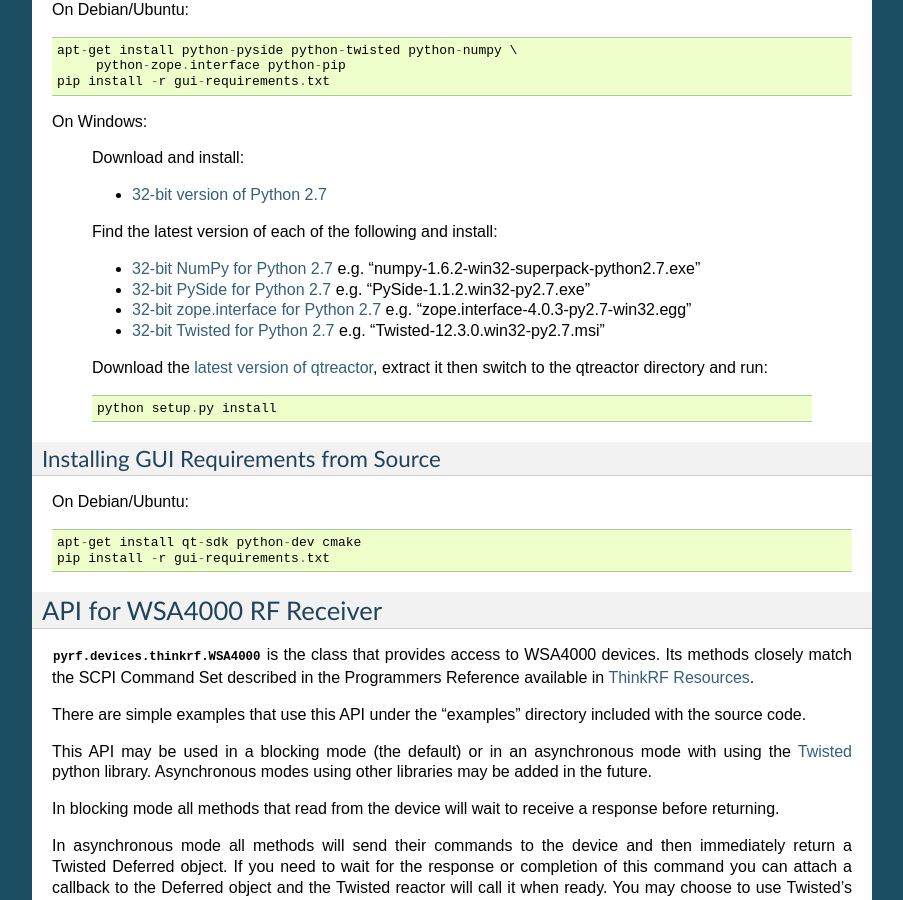
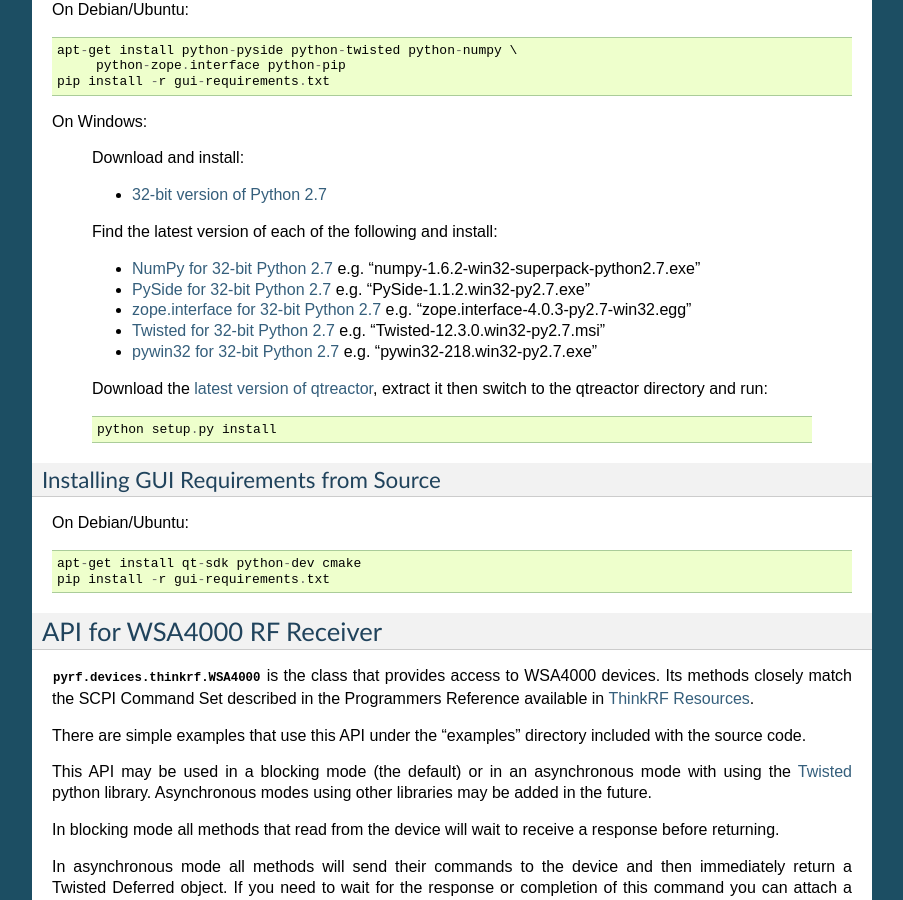
Before and after one commit to pyrf/pyrf, a Sphinx documentation site: the page built from docs/usermanual.rst, in a window 1280 px wide and 900 px high, scrolled down 573 px. Shown: the whole window, without its empty margins (198-1101 px from the left). Built offline with Sphinx 7.4.7, drawn with Linux system fonts in a browser that asks for light colours.

Commit message:
manual: add pywin32 requirement

```diff
--- a/docs/usermanual.rst
+++ b/docs/usermanual.rst
@@ -38,12 +38,14 @@
 
    Find the latest version of each of the following and install:
 
-   * `32-bit NumPy for Python 2.7 <http://sourceforge.net/projects/numpy/files/NumPy/>`_ e.g. "numpy-1.6.2-win32-superpack-python2.7.exe"
-   * `32-bit PySide for Python 2.7 <http://qt-project.org/wiki/PySide_Binaries_Windows>`_
+   * `NumPy for 32-bit Python 2.7 <http://sourceforge.net/projects/numpy/files/NumPy/>`_ e.g. "numpy-1.6.2-win32-superpack-python2.7.exe"
+   * `PySide for 32-bit Python 2.7 <http://qt-project.org/wiki/PySide_Binaries_Windows>`_
      e.g. "PySide-1.1.2.win32-py2.7.exe"
-   * `32-bit zope.interface for Python 2.7 <http://pypi.python.org/pypi/zope.interface#download>`_ e.g. "zope.interface-4.0.3-py2.7-win32.egg"
-   * `32-bit Twisted for Python 2.7 <http://twistedmatrix.com/trac/wiki/Downloads#Windows>`_
+   * `zope.interface for 32-bit Python 2.7 <http://pypi.python.org/pypi/zope.interface#download>`_ e.g. "zope.interface-4.0.3-py2.7-win32.egg"
+   * `Twisted for 32-bit Python 2.7 <http://twistedmatrix.com/trac/wiki/Downloads#Windows>`_
      e.g. "Twisted-12.3.0.win32-py2.7.msi"
+   * `pywin32 for 32-bit Python 2.7 <http://sourceforge.net/projects/pywin32/files/pywin32/>`_
+     e.g. "pywin32-218.win32-py2.7.exe"
 
    Download the `latest version of qtreactor <https://github.com/pyrf/qtreactor/tags>`_,
    extract it then switch to the qtreactor directory and run::
```
